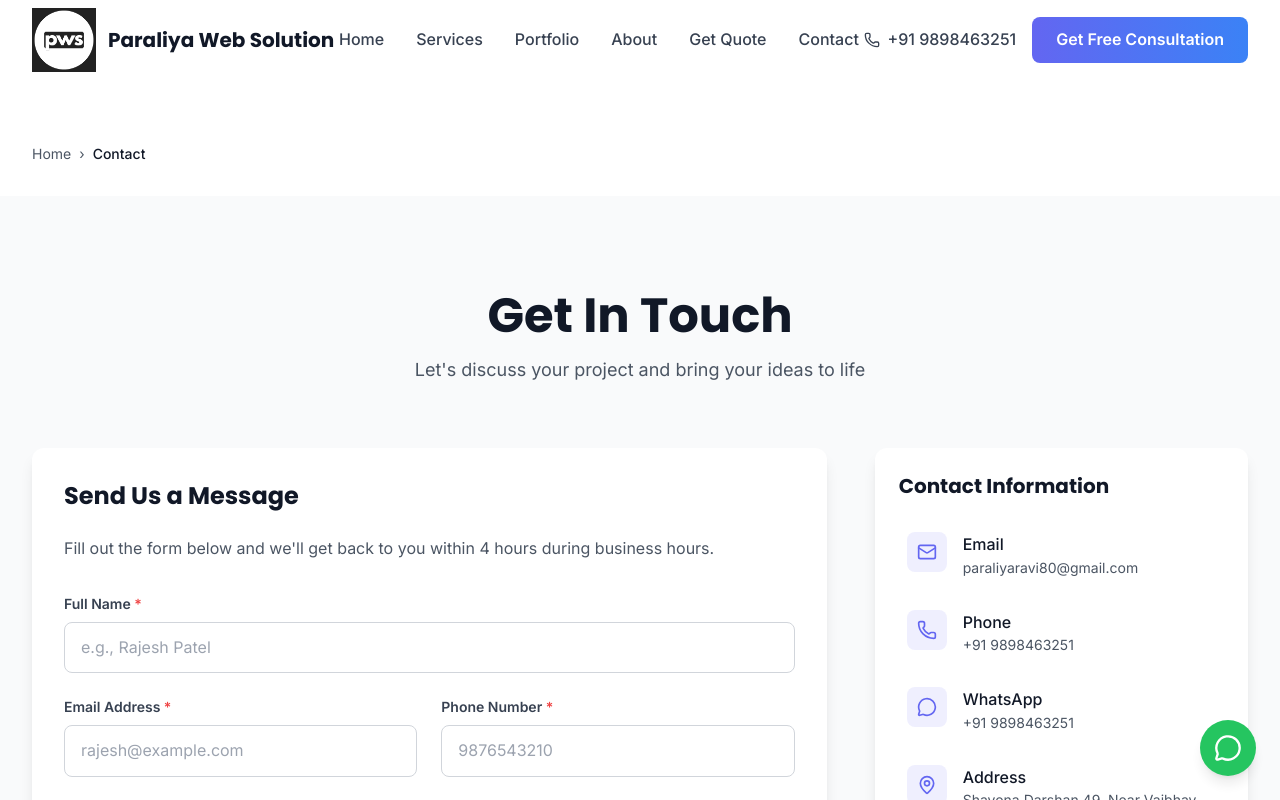
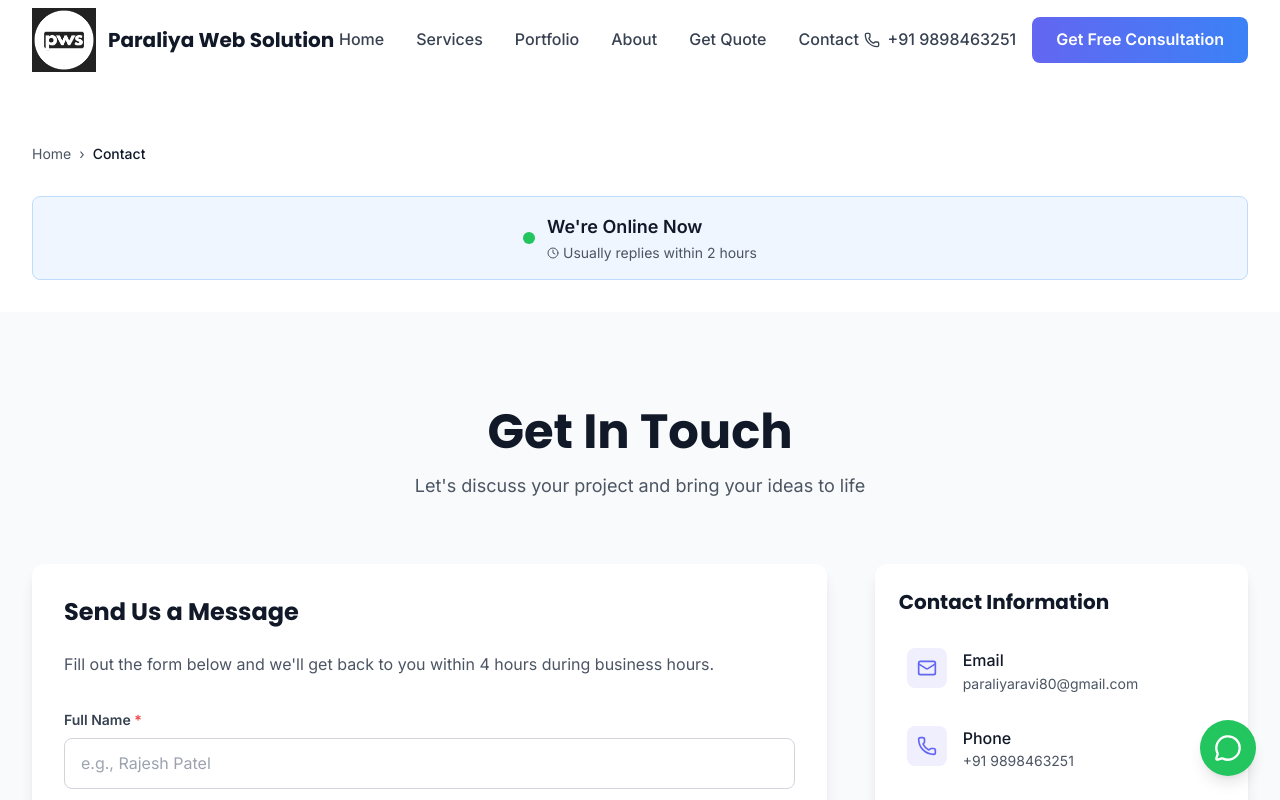
Before and after one commit to RaviparaliyaRP/paraliyawebsolution, a Next.js app: page /contact in a window 1280 px wide. Shown: the top 800 px of the page. Built offline with nearby package versions, Linux system fonts and the light colour scheme.

Commit message:
Add Live Chat Availability indicator with business hours check

```diff
--- a/src/app/contact/page.tsx
+++ b/src/app/contact/page.tsx
@@ -1,5 +1,6 @@
 import type { Metadata } from 'next';
 import ContactForm from '@/components/sections/ContactForm';
+import LiveChatStatus from '@/components/ui/LiveChatStatus';
 
 export const metadata: Metadata = {
   title: 'Contact Us - Paraliya Web Solution | Get Free Consultation',
@@ -26,6 +27,11 @@ export default function ContactPage() {
         </nav>
       </div>
 
+      {/* Live Chat Availability Status */}
+      <div className="max-w-7xl mx-auto px-4 sm:px-6 lg:px-8">
+        <LiveChatStatus />
+      </div>
+
       <ContactForm />
     </div>
   );
--- /dev/null
+++ b/src/components/ui/LiveChatStatus.tsx
@@ -0,0 +1,106 @@
+'use client';
+
+import { useEffect, useState } from 'react';
+import { Clock } from 'lucide-react';
+
+const LiveChatStatus = () => {
+  const [status, setStatus] = useState({
+    isOnline: false,
+    message: "We're Currently Offline",
+    subtext: "Back on Monday at 10:00 AM"
+  });
+
+  const checkOnlineStatus = () => {
+    // Get current time in IST
+    const now = new Date();
+    const istTime = new Date(now.toLocaleString("en-US", {timeZone: "Asia/Kolkata"}));
+    const day = istTime.getDay(); // 0=Sunday, 1=Monday, ..., 6=Saturday
+    const hours = istTime.getHours();
+
+    // Sunday (0) = Closed
+    if (day === 0) {
+      return {
+        isOnline: false,
+        message: "We're Currently Offline",
+        subtext: "Back on Monday at 10:00 AM"
+      };
+    }
+
+    // Monday-Saturday (1-6)
+    // Business hours: 10 AM - 7 PM (10-19 in 24hr format)
+    if (day >= 1 && day <= 6) {
+      if (hours >= 10 && hours < 19) {
+        return {
+          isOnline: true,
+          message: "We're Online Now",
+          subtext: "Usually replies within 2 hours"
+        };
+      }
+
+      // Outside business hours
+      if (hours < 10) {
+        return {
+          isOnline: false,
+          message: "We're Currently Offline",
+          subtext: "Back at 10:00 AM"
+        };
+      } else {
+        // After 7 PM
+        const tomorrow = day === 6 ? 'Monday' : 'tomorrow';
+        return {
+          isOnline: false,
+          message: "We're Currently Offline",
+          subtext: `Back ${tomorrow} at 10:00 AM`
+        };
+      }
+    }
+
+    // Default fallback
+    return {
+      isOnline: false,
+      message: "We're Currently Offline",
+      subtext: "Back on Monday at 10:00 AM"
+    };
+  };
+
+  useEffect(() => {
+    // Check status immediately
+    setStatus(checkOnlineStatus());
+
+    // Update status every minute
+    const interval = setInterval(() => {
+      setStatus(checkOnlineStatus());
+    }, 60000); // 60 seconds
+
+    return () => clearInterval(interval);
+  }, []);
+
+  return (
+    <div className={`rounded-lg border p-4 mb-8 transition-colors duration-300 ${
+      status.isOnline
+        ? 'bg-blue-50 border-blue-200'
+        : 'bg-gray-50 border-gray-200'
+    }`}>
+      <div className="flex items-center justify-center gap-3">
+        <div className="flex items-center gap-3">
+          <span className={`w-3 h-3 rounded-full flex-shrink-0 ${
+            status.isOnline
+              ? 'bg-green-500 animate-pulse'
+              : 'bg-red-500'
+          }`} />
+          <div className="text-center sm:text-left">
+            <p className="font-semibold text-base sm:text-lg text-gray-900">
+              {status.message}
+            </p>
+            <p className="text-xs sm:text-sm text-gray-600 flex items-center justify-center sm:justify-start gap-1 mt-0.5">
+              <Clock className="w-3 h-3" />
+              {status.subtext}
+            </p>
+          </div>
+        </div>
+      </div>
+    </div>
+  );
+};
+
+export default LiveChatStatus;
```
